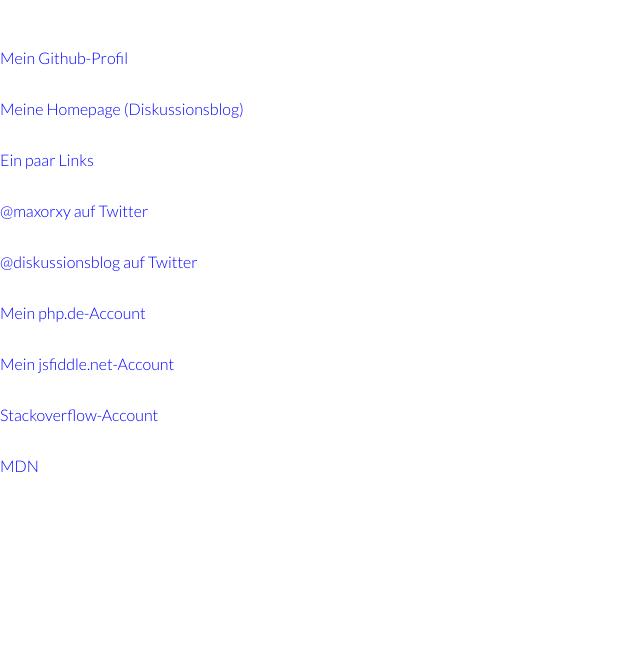
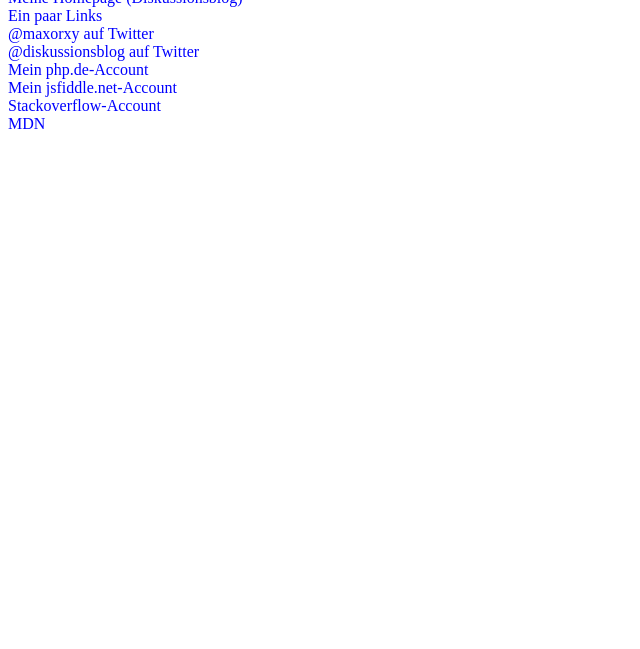
Before and after one commit to maxorxy/maxorxy.github.io, a plain HTML site: page index.html in a window 1280 px wide. Shown: the part 151-800 px from the top of the page, without its empty margins (0-640 px from the left). Drawn offline with Linux system fonts and the light colour scheme.

Commit message:
Update styles.css

```diff
--- a/stylesheets/styles.css
+++ b/stylesheets/styles.css
@@ -1,8 +1,7 @@
 @import url(https://fonts.googleapis.com/css?family=Lato:300italic,700italic,300,700);
 
 * {
-	font-family:Lato, sans-serif;
-	margin:2em auto;
+	font-family:inherit;
 	padding:0;
 }
 
@@ -22,3 +21,7 @@
 a:hover, a:active, a:focus {
 	text-decoration:underline;
 }
+
+header, section, ul {
+	margin:2em auto;
+}
```
